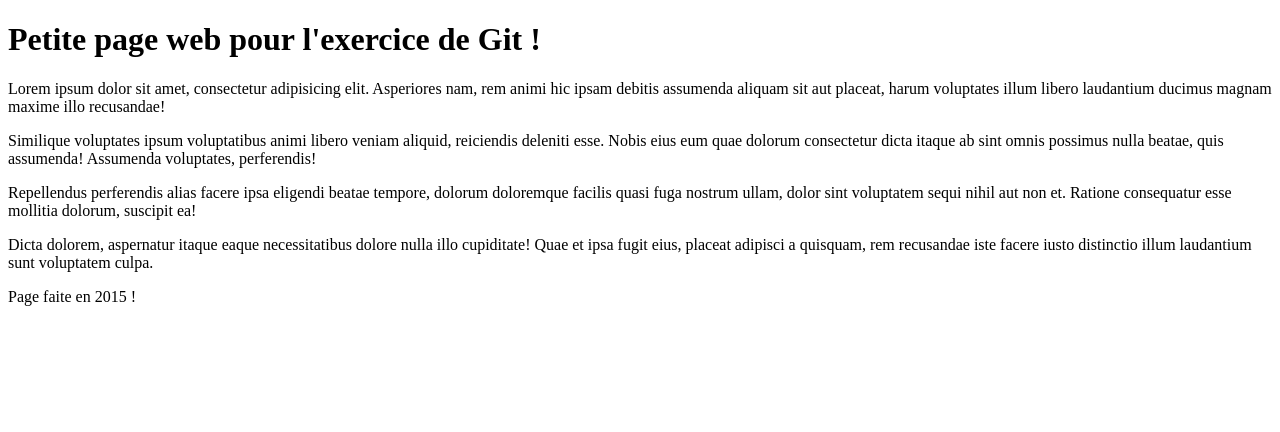
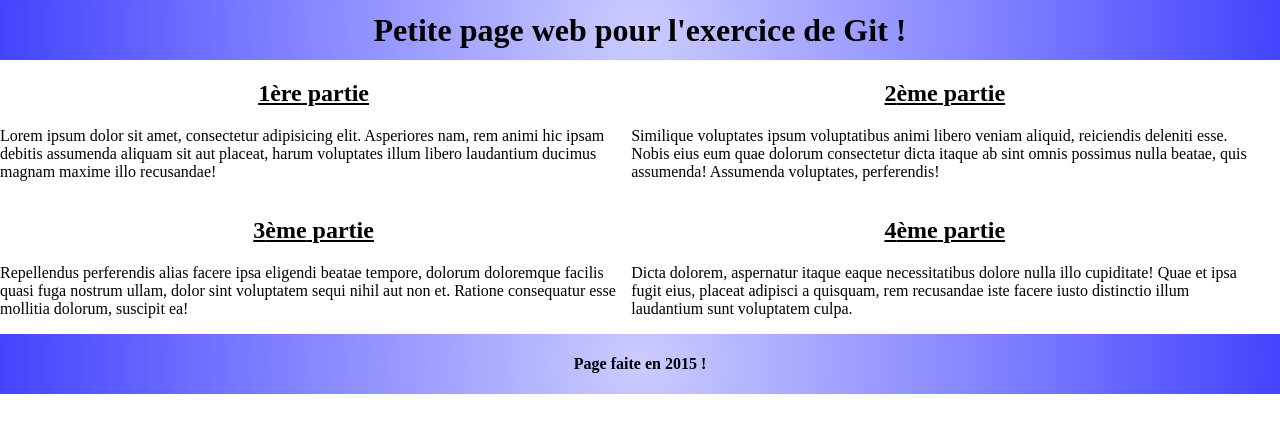
Before and after one commit to Aisukoneko/devoir_git, a plain HTML site: page index.html in a window 1280 px wide. Drawn offline with Linux system fonts and the light colour scheme.

Commit message:
Ajout CSS pour début de structure + lien dans le HTML + quelques ajouts HTML

```diff
--- a/index.html
+++ b/index.html
@@ -3,6 +3,7 @@
 <head>
 	<meta charset="UTF-8">
 	<title>Exercice Git</title>
+	<link rel="stylesheet" href="style.css">
 </head>
 <body>
 	<header>
@@ -10,15 +11,19 @@
 	</header>
 	<section>
 		<div>
+			<h2>1<span class="exposant">ère</span> partie</h2>
 			<p>Lorem ipsum dolor sit amet, consectetur adipisicing elit. Asperiores nam, rem animi hic ipsam debitis assumenda aliquam sit aut placeat, harum voluptates illum libero laudantium ducimus magnam maxime illo recusandae!</p>
 		</div>
 		<div>
+			<h2>2<span class="exposant">ème</span> partie</h2>
 			<p>Similique voluptates ipsum voluptatibus animi libero veniam aliquid, reiciendis deleniti esse. Nobis eius eum quae dolorum consectetur dicta itaque ab sint omnis possimus nulla beatae, quis assumenda! Assumenda voluptates, perferendis!</p>
 		</div>
 		<div>
+			<h2>3<span class="exposant">ème</span> partie</h2>
 			<p>Repellendus perferendis alias facere ipsa eligendi beatae tempore, dolorum doloremque facilis quasi fuga nostrum ullam, dolor sint voluptatem sequi nihil aut non et. Ratione consequatur esse mollitia dolorum, suscipit ea!</p>
 		</div>
 		<div>
+			<h2>4<span class="exposant">ème</span> partie</h2>
 			<p>Dicta dolorem, aspernatur itaque eaque necessitatibus dolore nulla illo cupiditate! Quae et ipsa fugit eius, placeat adipisci a quisquam, rem recusandae iste facere iusto distinctio illum laudantium sunt voluptatem culpa.</p>
 		</div>
 	</section>
--- /dev/null
+++ b/style.css
@@ -0,0 +1,44 @@
+body {
+	margin: 0;
+}
+
+/* Le header */
+header {
+	background-image: radial-gradient(circle at center, #ccccff, #4444ff);
+	height: 60px;
+}
+header h1 {
+	text-align: center;
+	position: relative;
+	top: 50%;
+	transform: translateY(-50%);
+	margin: 0;
+}
+
+/* Corps */
+
+section div {
+	display: inline-block;
+	box-sizing: border-box;
+	width: 49%;
+	margin: 0;
+}
+section div h2 {
+	text-align: center;
+	text-decoration: underline;
+}
+
+/* footer */
+
+footer {
+	background-image: radial-gradient(circle at center, #ccccff, #4444ff);
+	height: 60px;
+}
+footer p {
+	text-align: center;
+	font-weight: bolder;
+	position: relative;
+	top: 50%;
+	transform: translateY(-50%);
+	margin: 0;
+}
```
